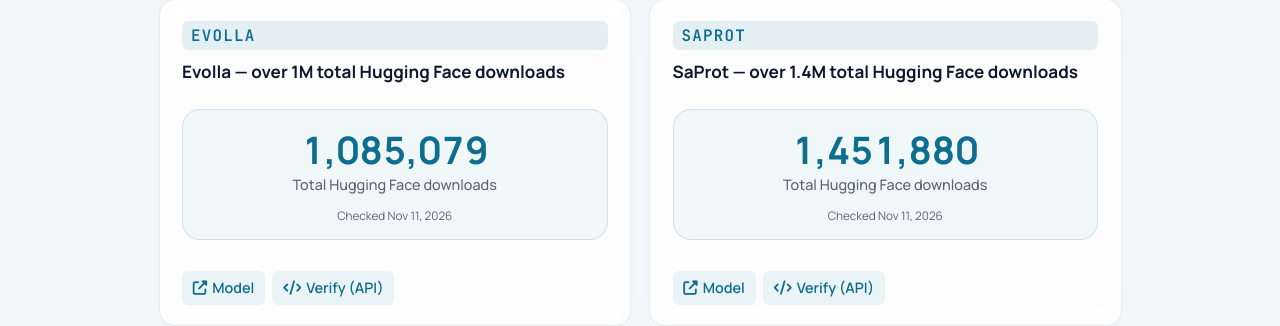
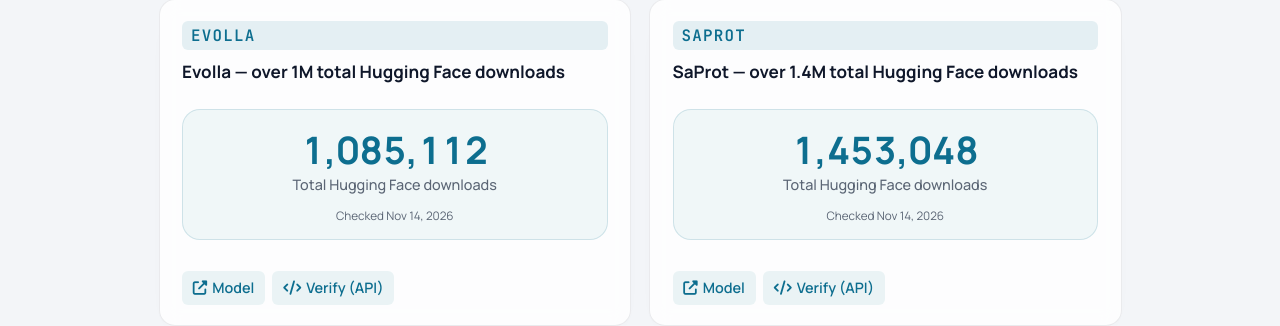
Before and after one commit to zhoubay/zhoubay.github.io, a Jekyll site: the page built from _pages/main.md, in a window 1280 px wide and 900 px high, scrolled down 5983 px. Shown: the part 136-462 px from the top of the window. Built offline with Jekyll 4.4.1, drawn with Linux system fonts in a browser that asks for light colours; some web fonts are replaced.

Commit message:
Update Scholar and Hugging Face metrics

```diff
--- a/_data/huggingface.json
+++ b/_data/huggingface.json
@@ -1,11 +1,11 @@
 {
-  "updated_at": "2026-11-11",
+  "updated_at": "2026-11-14",
   "models": {
     "westlake-repl/Evolla-10B-hf": {
-      "downloads_all_time": 1085079
+      "downloads_all_time": 1085112
     },
     "westlake-repl/SaProt_650M_AF2": {
-      "downloads_all_time": 1451880
+      "downloads_all_time": 1453048
     }
   }
 }
```
